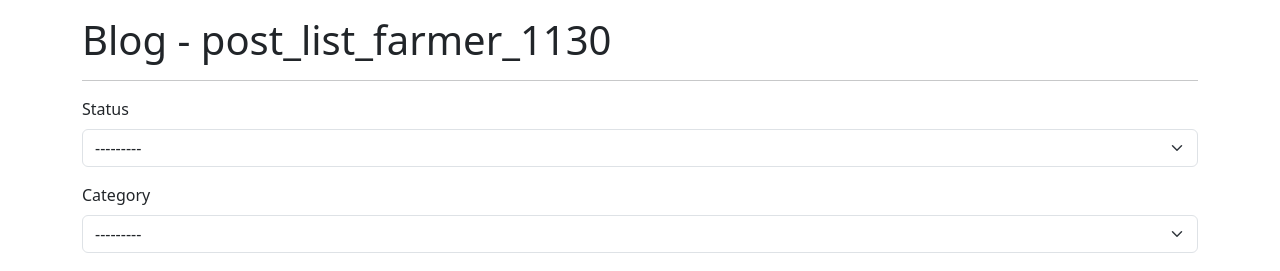
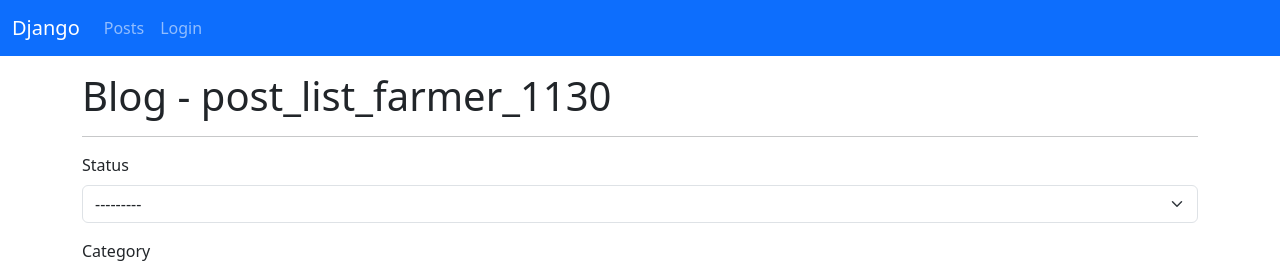
Before and after one commit to farmerlin731/django-blog-2410, a Django app: page /blog/posts/ in a window 1280 px wide. Shown: the top 271 px of the page. Run offline with Django 5.2, Linux system fonts and the light colour scheme; data that the repository does not hold is empty; some libraries are stand-ins or nearby versions.

Commit message:
Add nav-bar.

```diff
--- /dev/null
+++ b/templates/_navbar.html
@@ -0,0 +1,20 @@
+<nav class="navbar navbar-expand-lg bg-primary " data-bs-theme="dark">
+    <div class="container-fluid">
+        <a class="navbar-brand" href="#">Django</a>
+        <button class="navbar-toggler"
+                type="button"
+                data-bs-toggle="collapse"
+                data-bs-target="#navbarNavAltMarkup"
+                aria-controls="navbarNavAltMarkup"
+                aria-expanded="false"
+                aria-label="Toggle navigation">
+            <span class="navbar-toggler-icon"></span>
+        </button>
+        <div class="collapse navbar-collapse" id="navbarNavAltMarkup">
+            <div class="navbar-nav">
+                <a class="nav-link" href="{% url "blog:post-list" %}">Posts</a>
+                <a class="nav-link" href="{% url "users:login" %}">Login</a>
+            </div>
+        </div>
+    </div>
+</nav>
--- a/templates/base.html
+++ b/templates/base.html
@@ -18,6 +18,7 @@
     </head>
 
     <body>
+        {% include "_navbar.html" %}
         <div class="container mt-3">
             {% bootstrap_messages %}
             {% block body %}
```
